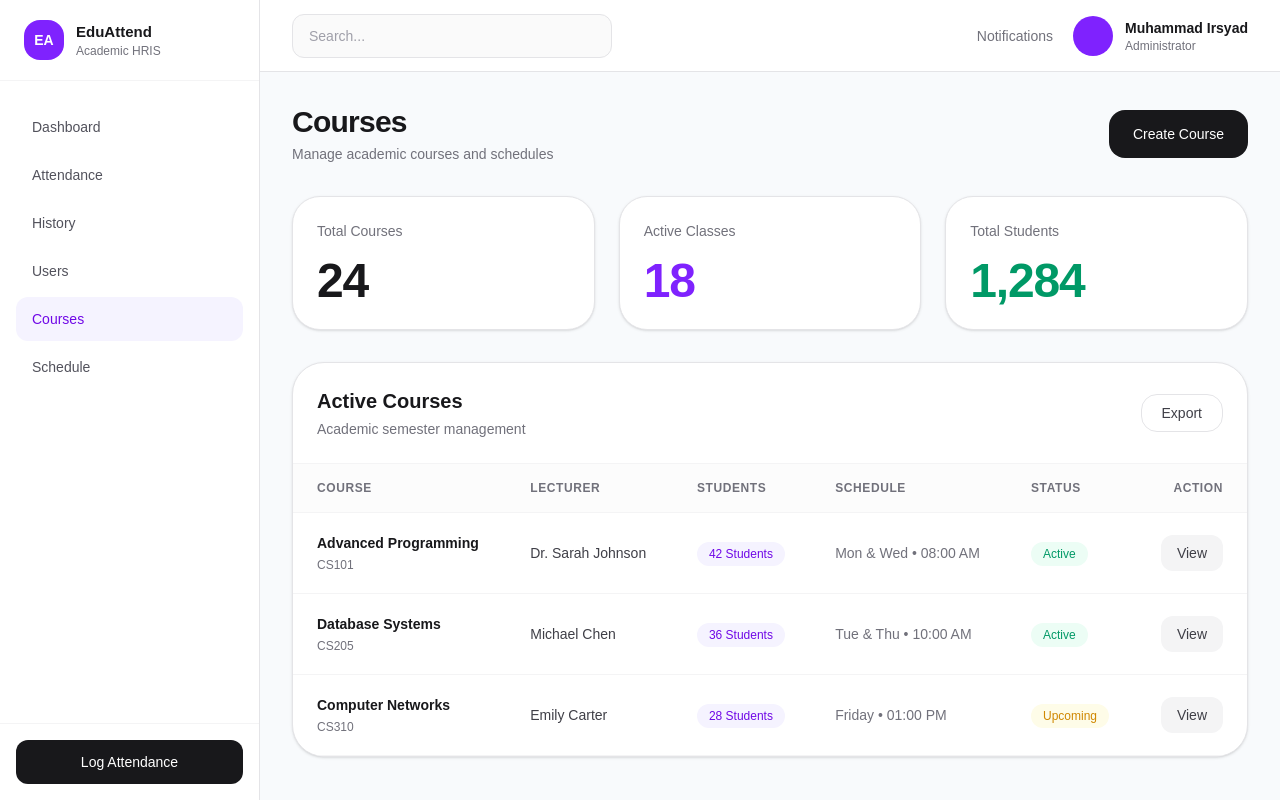
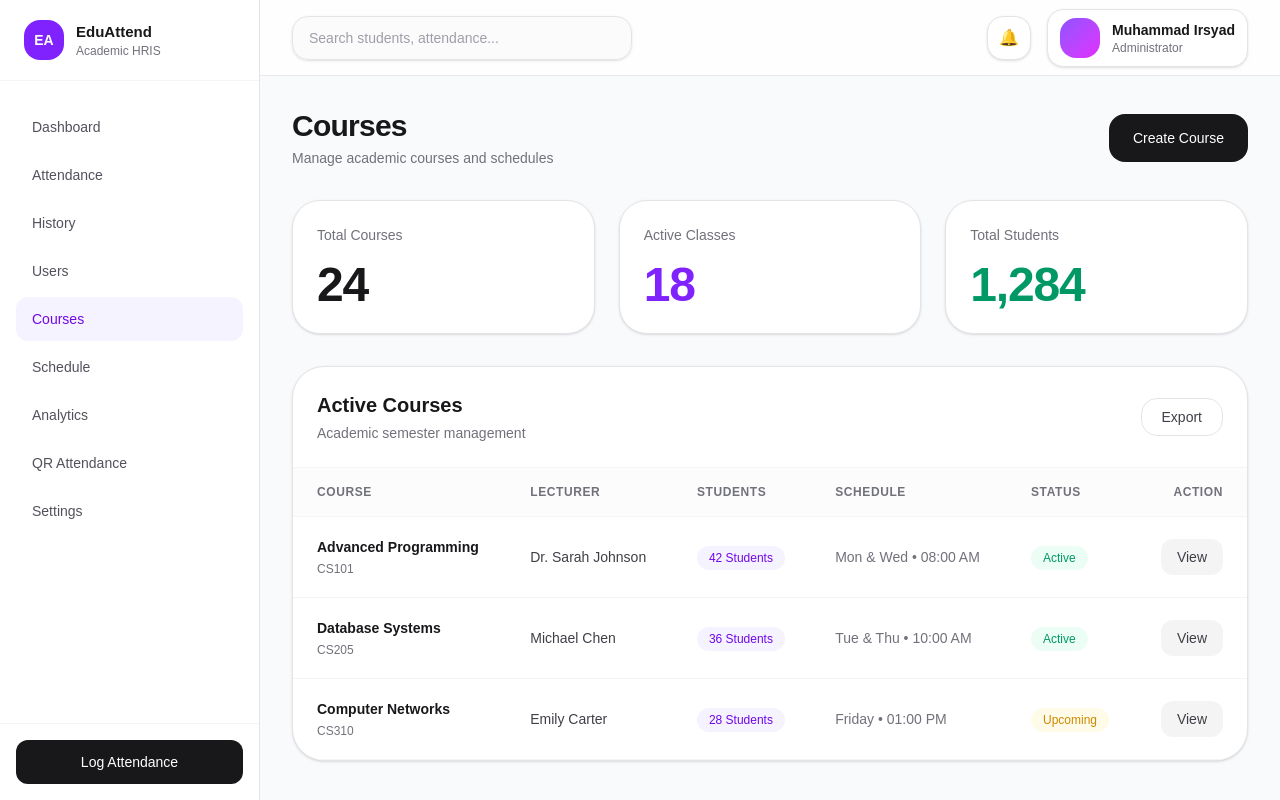
Before and after one commit to MuhammadIrsyad95/eduattend, a Next.js app: page /courses in a window 1280 px wide. Built offline with nearby package versions, Linux system fonts and the light colour scheme.

Commit message:
Fixing Repsponsive

```diff
--- a/components/layout/Header.tsx
+++ b/components/layout/Header.tsx
@@ -1,24 +1,26 @@
 export default function Header() {
   return (
-    <header className="sticky top-0 z-40 flex h-[72px] items-center justify-between border-b border-zinc-200 bg-white px-8">
-      {/* SEARCH */}
-      <div className="flex h-11 w-[320px] items-center rounded-xl border border-zinc-200 bg-zinc-50 px-4">
-        <input
-          placeholder="Search..."
-          className="w-full bg-transparent text-sm outline-none placeholder:text-zinc-400"
-        />
+    <header className="sticky top-[72px] z-40 hidden h-[76px] items-center justify-between border-b border-zinc-200/80 bg-white/80 px-4 backdrop-blur-xl md:px-6 lg:top-0 lg:flex lg:px-8">
+      {/* LEFT */}
+      <div className="flex items-center gap-5">
+        <div className="flex h-11 w-[220px] xl:w-[340px] items-center rounded-2xl border border-zinc-200 bg-zinc-50/80 px-4 shadow-sm">
+          <input
+            placeholder="Search students, attendance..."
+            className="w-full bg-transparent text-sm outline-none placeholder:text-zinc-400"
+          />
+        </div>
       </div>
 
       {/* RIGHT */}
-      <div className="flex items-center gap-5">
-        <button className="text-sm text-zinc-500 hover:text-zinc-900">
-          Notifications
+      <div className="flex items-center gap-4">
+        <button className="relative flex h-11 w-11 items-center justify-center rounded-2xl border border-zinc-200 bg-white shadow-sm transition hover:bg-zinc-50">
+          🔔
         </button>
 
-        <div className="flex items-center gap-3">
-          <div className="h-10 w-10 rounded-full bg-violet-600" />
+        <div className="flex items-center gap-3 rounded-2xl border border-zinc-200 bg-white px-3 py-2 shadow-sm">
+          <div className="h-10 w-10 rounded-2xl bg-gradient-to-br from-violet-500 to-fuchsia-500" />
 
-          <div>
+          <div className="hidden xl:block">
             <p className="text-sm font-semibold text-zinc-900">
               Muhammad Irsyad
             </p>
--- a/components/layout/MainLayout.tsx
+++ b/components/layout/MainLayout.tsx
@@ -11,10 +11,10 @@ export default function MainLayout({
     <div className="min-h-screen bg-[#f8fafc]">
       <Sidebar />
 
-      <main className="ml-[260px]">
+      <main className="min-h-screen lg:ml-[260px]">
         <Header />
 
-        <div className="p-8">
+        <div className="p-4 md:p-6 xl:p-8">
           {children}
         </div>
       </main>
--- a/components/layout/Sidebar.tsx
+++ b/components/layout/Sidebar.tsx
@@ -2,6 +2,7 @@
 
 import Link from 'next/link'
 import { usePathname } from 'next/navigation'
+import { useState } from 'react'
 
 const menus = [
   {
@@ -28,13 +29,69 @@ const menus = [
     label: 'Schedule',
     href: '/schedule',
   },
+  {
+    label: 'Analytics',
+    href: '/analytics',
+  },
+  {
+    label: 'QR Attendance',
+    href: '/qr-attendance',
+  },
+  {
+    label: 'Settings',
+    href: '/settings',
+  },
 ]
 
 export default function Sidebar() {
   const pathname = usePathname()
 
+  const [open, setOpen] = useState(false)
+
   return (
-    <aside className="fixed left-0 top-0 z-50 flex h-screen w-[260px] flex-col border-r border-zinc-200 bg-white">
+    <>
+      {/* MOBILE TOPBAR */}
+      <div className="fixed left-0 top-0 z-[60] flex h-[72px] w-full items-center justify-between border-b border-zinc-200 bg-white px-4 lg:hidden">
+        <div className="flex items-center gap-3">
+          <div className="flex h-10 w-10 items-center justify-center rounded-2xl bg-violet-600 text-sm font-bold text-white">
+            EA
+          </div>
+
+          <div>
+            <h1 className="text-sm font-semibold text-zinc-900">
+              EduAttend
+            </h1>
+
+            <p className="text-xs text-zinc-500">
+              Academic HRIS
+            </p>
+          </div>
+        </div>
+
+        <button
+          onClick={() => setOpen(true)}
+          className="flex h-11 w-11 items-center justify-center rounded-2xl border border-zinc-200 bg-white text-xl"
+        >
+          ☰
+        </button>
+      </div>
+
+      {/* OVERLAY */}
+      {open && (
+        <div
+          onClick={() => setOpen(false)}
+          className="fixed inset-0 z-[70] bg-black/40 backdrop-blur-sm lg:hidden"
+        />
+      )}
+
+      {/* SIDEBAR */}
+      <aside
+        className={`fixed left-0 top-0 z-[80] flex h-screen w-[260px] flex-col border-r border-zinc-200 bg-white transition-transform duration-300 ${
+          open
+            ? 'translate-x-0'
+            : '-translate-x-full lg:translate-x-0'
+        }`}
+      >
         {/* LOGO */}
         <div className="border-b border-zinc-100 px-6 py-5">
           <div className="flex items-center gap-3">
@@ -55,7 +112,7 @@ export default function Sidebar() {
         </div>
 
         {/* MENU */}
-      <nav className="flex-1 px-4 py-6">
+        <nav className="flex-1 overflow-y-auto px-4 py-6">
           <div className="space-y-1">
             {menus.map((menu) => {
               const active = pathname === menu.href
@@ -64,6 +121,7 @@ export default function Sidebar() {
                 <Link
                   key={menu.href}
                   href={menu.href}
+                  onClick={() => setOpen(false)}
                   className={`flex h-11 items-center rounded-xl px-4 text-[14px] font-medium transition-all ${
                     active
                       ? 'bg-violet-50 text-violet-700'
@@ -84,5 +142,6 @@ export default function Sidebar() {
           </button>
         </div>
       </aside>
+    </>
   )
 }
```
Lines whose indentation alone changed are shown as unchanged.
